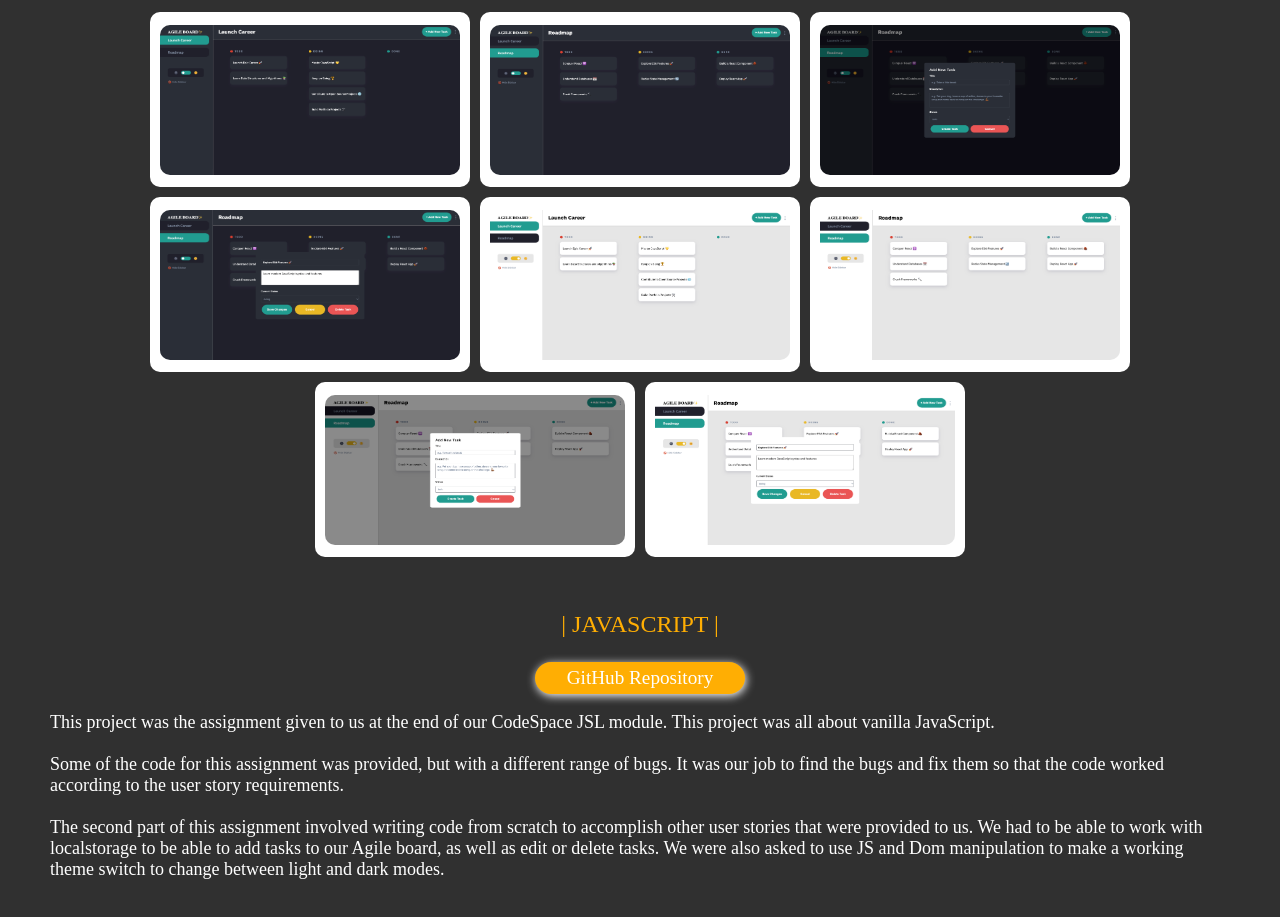
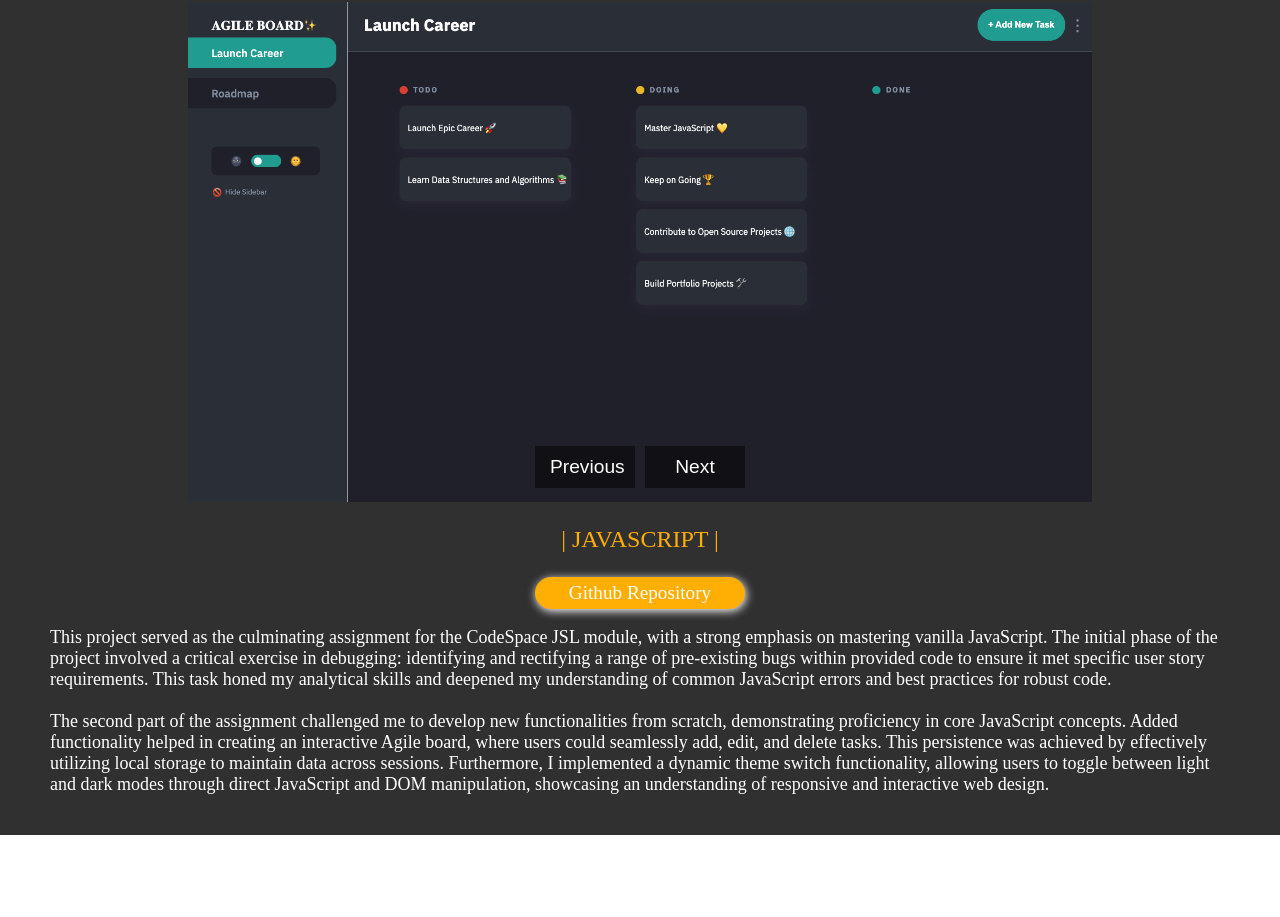
Before and after one commit to Mathew-Ritchie/Mathew_Ritchie_Portfolio_Site, a React (Vite) app: page /Project/JSL in a window 1280 px wide. Shown: the part 155-1072 px from the top of the page. After the commit the page ends 990 px from the top, so only its background shows below. Built offline with nearby package versions, Linux system fonts and the light colour scheme.

Commit message:
changes made to DJS project page
Made new JSLNew.jsx which uses the new Carousel.

```diff
--- a/src/App.jsx
+++ b/src/App.jsx
@@ -10,6 +10,7 @@ import FakeStorePage from "./pages/FakeStorePage.jsx";
 import "./App.css";
 import ProjectHeaderFooter from "./Components/ProjectHeaderFooter.jsx";
 import DJSNew from "./pages/DJSNew.jsx";
+import JSLNew from "./pages/JSLNew.jsx";
 
 function App() {
   return (
@@ -18,7 +19,7 @@ function App() {
         <Route path="/" element={<MainPage />} />
         <Route path="/Project" element={<ProjectHeaderFooter />}>
           <Route path="SDF" element={<SDFPage />} />
-          <Route path="JSL" element={<JSLPage />} />
+          <Route path="JSL" element={<JSLNew />} />
           <Route path="DJS" element={<DJSNew />} />
           <Route path="fakestore" element={<FakeStorePage />} />
         </Route>
--- /dev/null
+++ b/src/pages/JSLNew.jsx
@@ -0,0 +1,73 @@
+import React, { useEffect, useState } from "react";
+import "./individual-show-pages.css";
+const imageModules = import.meta.glob("../assets/JSL/*", { eager: true });
+const imageList = Object.values(imageModules).map((module) => module.default);
+
+export default function JSLNew() {
+  const [currentIndex, setCurrentIndex] = useState(0);
+
+  const handleNext = () => {
+    setCurrentIndex((prevIndex) => (prevIndex + 1) % imageList.length);
+  };
+
+  const handlePrev = () => {
+    setCurrentIndex((prevIndex) => (prevIndex - 1 + imageList.length) % imageList.length);
+  };
+
+  useEffect(() => {
+    window.scrollTo(0, 0);
+  }, []);
+
+  return (
+    <div className="project-body">
+      <h1 className="individual-project-title">My-Fake-Store.com</h1>
+      <div className="carousel">
+        <div
+          className="carousel-wrapper"
+          style={{ transform: `translateX(-${currentIndex * 100}%)` }}
+        >
+          {imageList.map((item, index) => (
+            <div key={index} className="carousel-item">
+              <img src={item} />
+            </div>
+          ))}
+        </div>
+        <div className="carousel-btn-div">
+          <button onClick={handlePrev}>Previous</button>
+          <button onClick={handleNext}>Next</button>
+        </div>
+      </div>
+      <div>
+        <p className="project-technologies">| JAVASCRIPT | </p>
+      </div>
+      <div className="project-btn-div">
+        <a
+          href="https://github.com/Mathew-Ritchie/JSL_Portfolio_Piece_MATRIT24048_FTO2410_B_Mathew--Ritchie_JSL11"
+          target="_blank"
+          className="project-page-btns"
+        >
+          Github Repository
+        </a>
+      </div>
+      <div>
+        <p className="project-description">
+          This project served as the culminating assignment for the CodeSpace JSL module, with a
+          strong emphasis on mastering vanilla JavaScript. The initial phase of the project involved
+          a critical exercise in debugging: identifying and rectifying a range of pre-existing bugs
+          within provided code to ensure it met specific user story requirements. This task honed my
+          analytical skills and deepened my understanding of common JavaScript errors and best
+          practices for robust code.
+          <br></br>
+          <br></br>The second part of the assignment challenged me to develop new functionalities
+          from scratch, demonstrating proficiency in core JavaScript concepts. Added functionality
+          helped in creating an interactive Agile board, where users could seamlessly add, edit, and
+          delete tasks. This persistence was achieved by effectively utilizing local storage to
+          maintain data across sessions. Furthermore, I implemented a dynamic theme switch
+          functionality, allowing users to toggle between light and dark modes through direct
+          JavaScript and DOM manipulation, showcasing an understanding of responsive and interactive
+          web design.
+        </p>
+      </div>
+    </div>
+  );
+}
--- a/src/pages/JSLPage.jsx
+++ /dev/null
@@ -1,52 +0,0 @@
-import React, { useEffect } from "react";
-import "./individual-show-pages.css";
-const imageModules = import.meta.glob("../assets/JSL/*", { eager: true });
-const imageList = Object.values(imageModules).map((module) => module.default);
-
-export default function JSLPage() {
-  useEffect(() => {
-    window.scrollTo(0, 0);
-  }, []);
-  return (
-    <div className="project-body">
-      <h1 className="individual-project-title">SDF</h1>
-      <div className="ind-project-img-container">
-        {imageList.map((image, index) => (
-          <div key={index} className="ind-project-img-div">
-            <img className="ind-project-img" src={image} alt={`SDF Image ${index + 1}`} />
-          </div>
-        ))}
-      </div>
-      <div>
-        <p className="project-technologies">| JAVASCRIPT |</p>
-      </div>
-      <div className="project-btn-div">
-        <a
-          href="https://github.com/Mathew-Ritchie/JSL_Portfolio_Piece_MATRIT24048_FTO2410_B_Mathew--Ritchie_JSL11"
-          target="_blank"
-          className="project-page-btns"
-        >
-          GitHub Repository
-        </a>
-      </div>
-      <div>
-        <p className="project-description">
-          This project was the assignment given to us at the end of our CodeSpace JSL module. This
-          project was all about vanilla JavaScript.
-          <br></br>
-          <br></br>
-          Some of the code for this assignment was provided, but with a different range of bugs. It
-          was our job to find the bugs and fix them so that the code worked according to the user
-          story requirements.
-          <br></br>
-          <br></br>
-          The second part of this assignment involved writing code from scratch to accomplish other
-          user stories that were provided to us. We had to be able to work with localstorage to be
-          able to add tasks to our Agile board, as well as edit or delete tasks. We were also asked
-          to use JS and Dom manipulation to make a working theme switch to change between light and
-          dark modes.
-        </p>
-      </div>
-    </div>
-  );
-}
```
